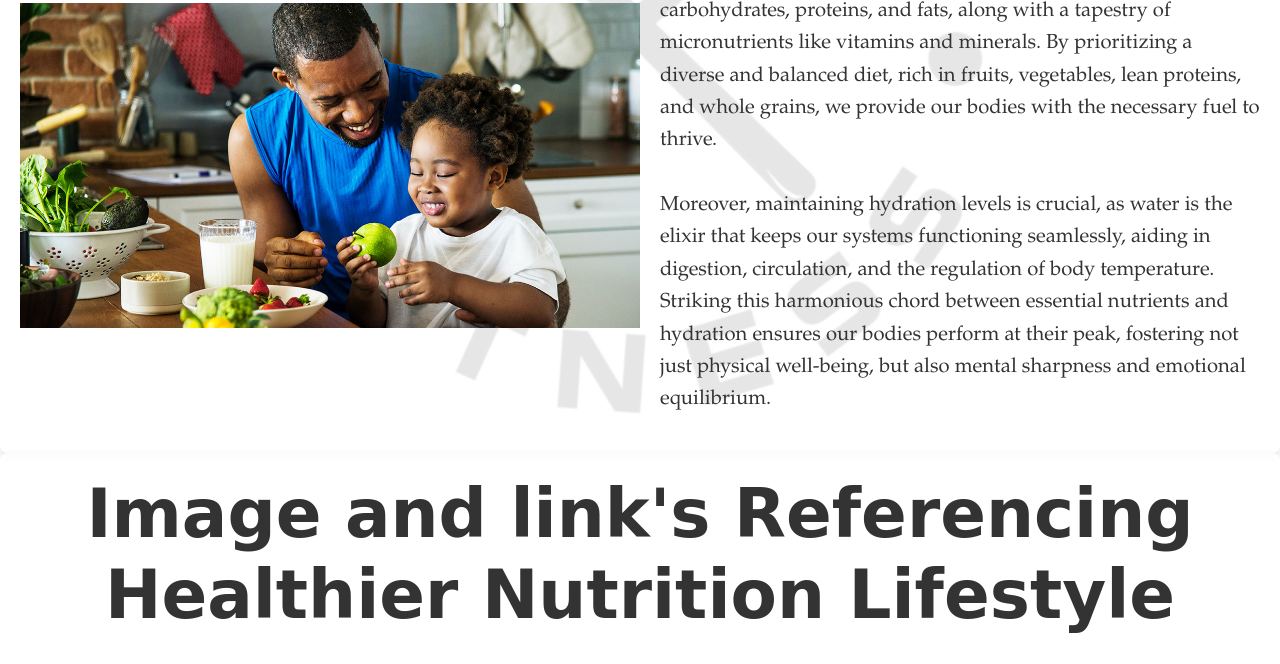
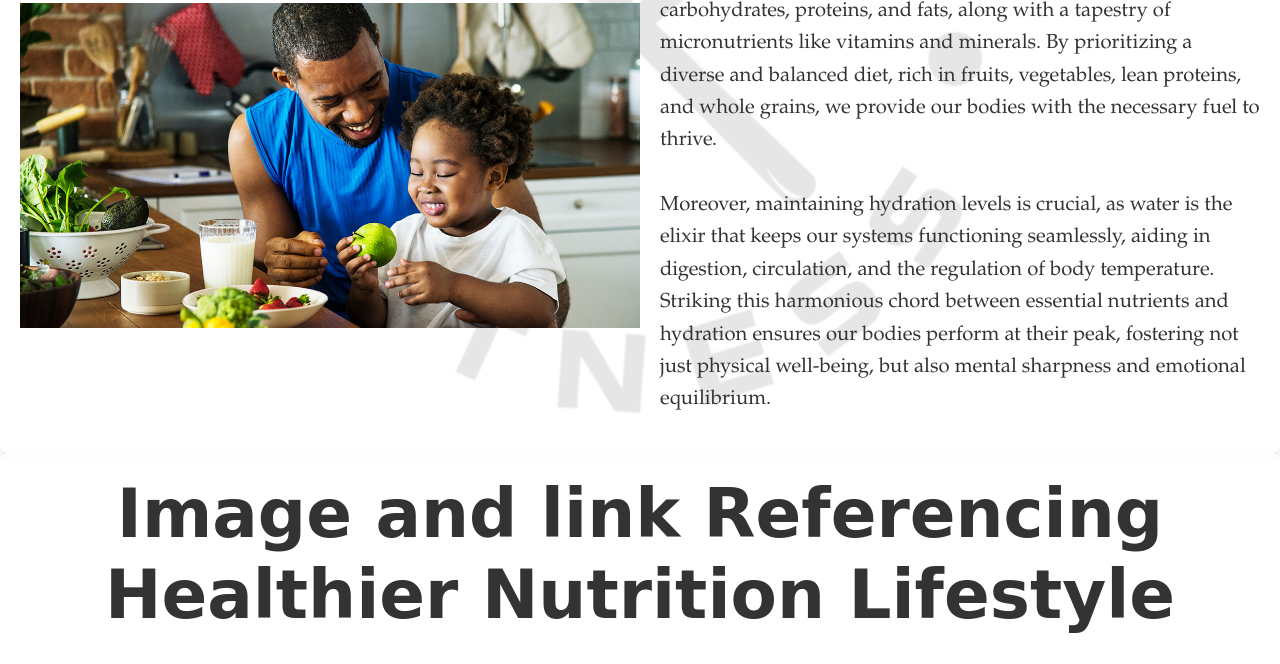
Before and after one commit to Nkay37/CIS-132---Project-1-5, a plain HTML site: page nutrition.html in a window 1280 px wide. Shown: the part 605-1269 px from the top of the page. Drawn offline with nearby package versions, Linux system fonts and the light colour scheme.

Commit message:
Update nutrition.html

```diff
--- a/nutrition.html
+++ b/nutrition.html
@@ -49,7 +49,7 @@
 </article>
 
 <aside>
-    <h2>Image and link's Referencing Healthier Nutrition Lifestyle</h2>
+    <h2>Image and link Referencing Healthier Nutrition Lifestyle</h2>
     <br>
     <img src="Images/Nutrition.jpg" alt="nutri1">
 
```
